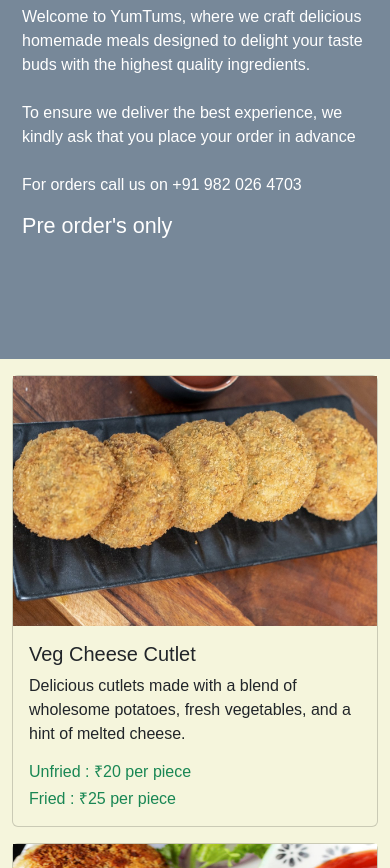
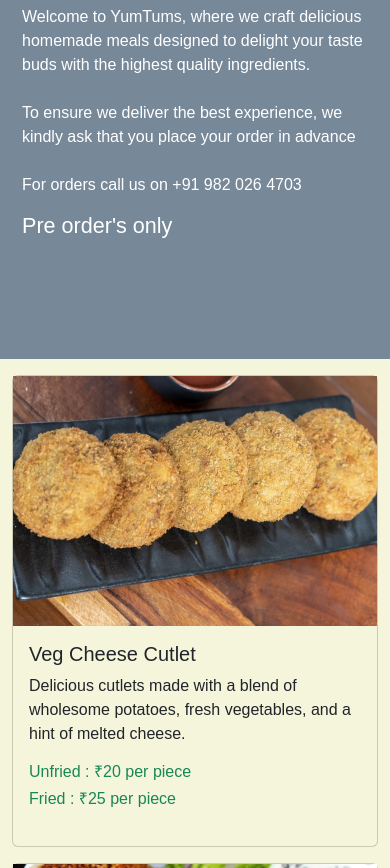
Before and after one commit to yumtums/YumTums, a plain HTML site: page index.html in a window 390 px wide. Shown: the part 232-1100 px from the top of the page. Drawn offline with nearby package versions, Linux system fonts and the light colour scheme.

Commit message:
Update style.css

```diff
--- a/style.css
+++ b/style.css
@@ -180,6 +180,10 @@
     font-size: 0.8rem;
 }
 
+.card-body{
+    height: 220px;
+  }
+
 }
 
 @media only screen and (min-height:1024px){
```
